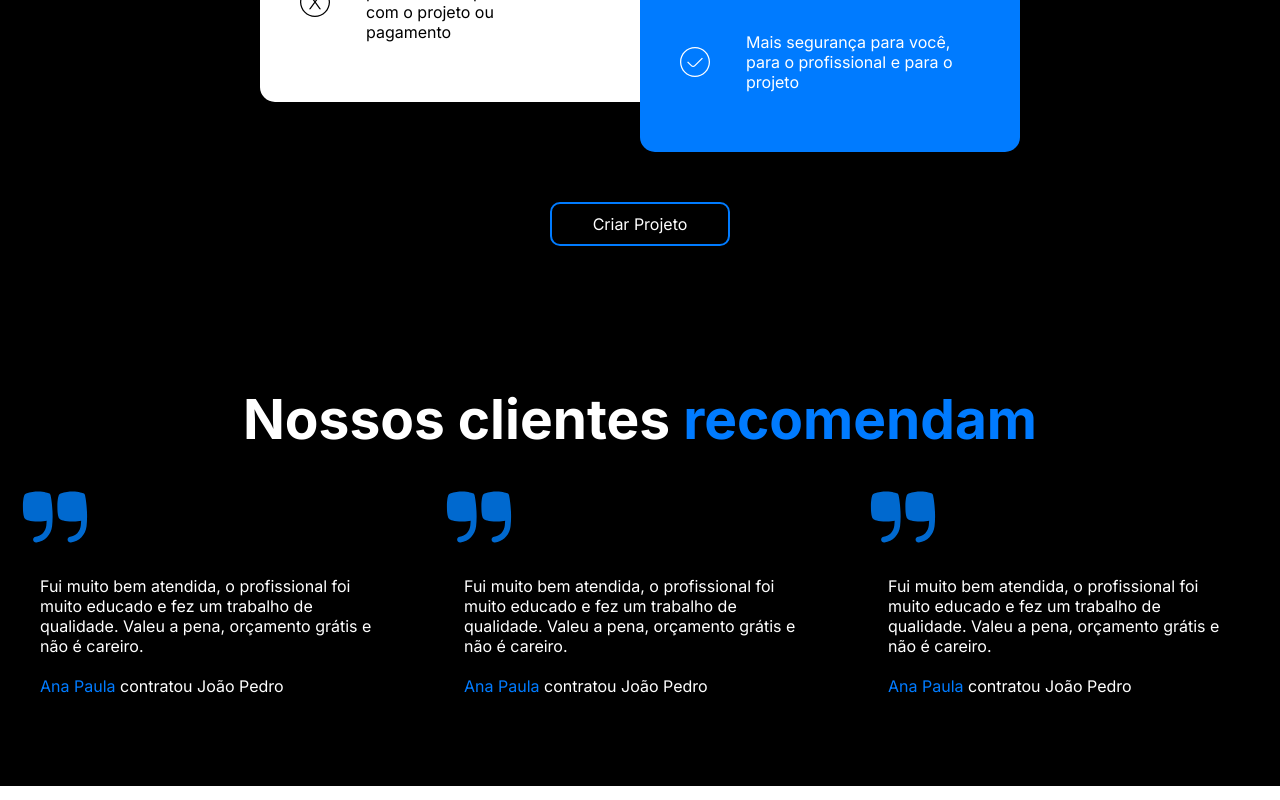
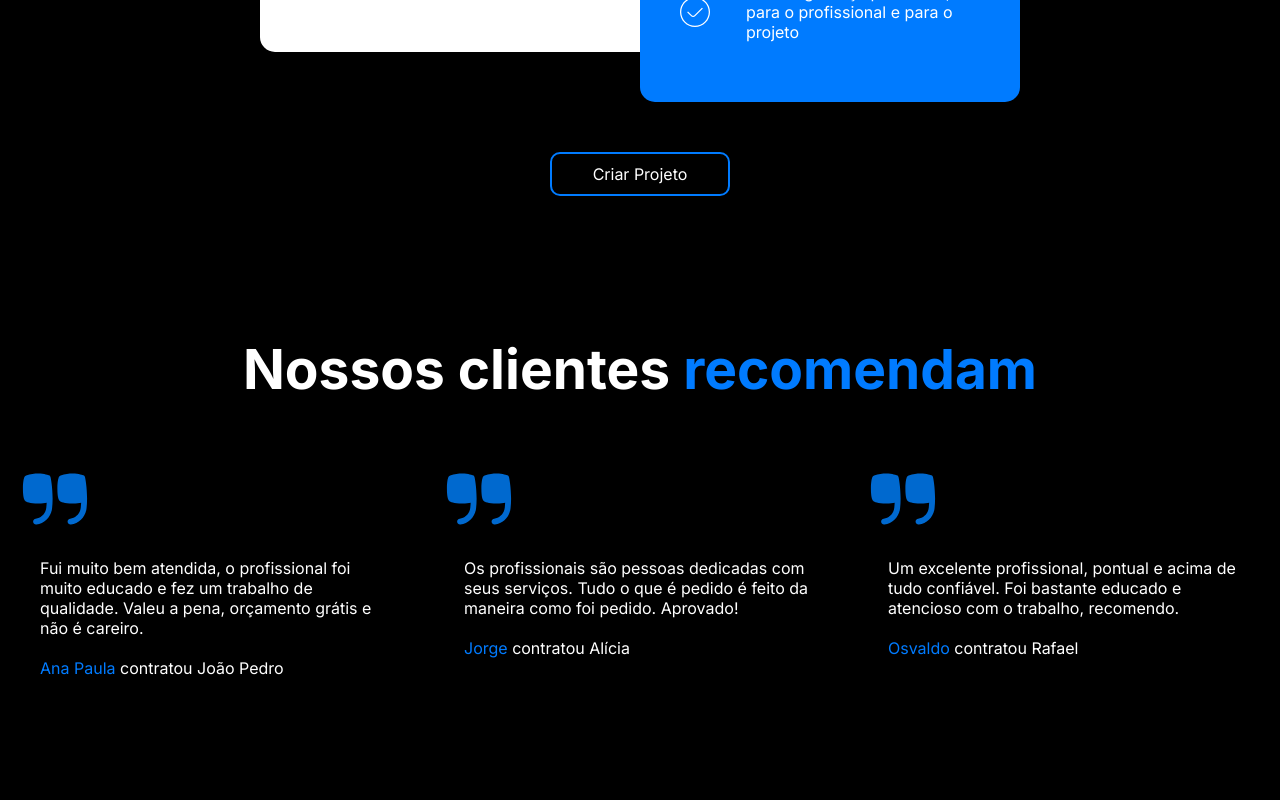
Before and after one commit to rafaelpequino/up-find, a React (Create React App) app: page /upfinder in a window 1280 px wide. Shown: the part 2538-3338 px from the top of the page. Built offline with nearby package versions, Linux system fonts and the light colour scheme.

Commit message:
Cria e ajusta componente ItemDepoiments

```diff
--- a/src/components/Depoiments/index.js
+++ b/src/components/Depoiments/index.js
@@ -1,12 +1,12 @@
 import styled from "styled-components";
+import { Title } from "../Title";
+import ItemDepoiment from "../ItemDepoiment";
 import { Paragraph } from "../Paragraph";
-import { Title } from "../Title";
 
 const DepoimentsContainer = styled.section`
     width: 100%;
     padding: 70px 20px;
     background-color: var(--color-black);
-
 `
 
 const ListDepoiments = styled.div`
@@ -16,37 +16,43 @@ const ListDepoiments = styled.div`
     display: grid;
     grid-template-columns: repeat(3, 1fr);
     gap: 64px 32px;
+    padding: 32px 0;
 
     @media (max-width: 768px) {
         grid-template-columns: repeat(1, 1fr);
     }
 `
 
-const IconMarks = styled.img`
-    width: 70px;
-    filter: invert(30%) sepia(99%) saturate(7493%) hue-rotate(200deg) brightness(103%) contrast(102%);
-`
+const depoimentsList = [
+    {
+        text: 'Fui muito bem atendida, o profissional foi muito educado e fez um trabalho de qualidade. Valeu a pena, orçamento grátis e não é careiro.',
+        name: 'Ana Paula',
+        desc: 'contratou João Pedro'
+    },
+    {
+        text: 'Os profissionais são pessoas dedicadas com seus serviços. Tudo o que é pedido é feito da maneira como foi pedido. Aprovado!',
+        name: 'Jorge',
+        desc: 'contratou Alícia'
+    },
+    {
+        text: 'Um excelente profissional, pontual e acima de tudo confiável. Foi bastante educado e atencioso com o trabalho, recomendo.',
+        name: 'Osvaldo',
+        desc: 'contratou Rafael'
+    }
+];
+
 
 const Depoiments = () => {
     return (
         <DepoimentsContainer>
             <Title color="var(--color-white)" spanColor="var(--color-sky-1)">Nossos clientes <span>recomendam</span></Title>
             <ListDepoiments>
-                <div>
-                    <IconMarks src="/img/icons/marks.svg" />
-                    <Paragraph color="var(--color-white)">Fui muito bem atendida, o profissional foi muito educado e fez um trabalho de qualidade. Valeu a pena, orçamento grátis e não é careiro.</Paragraph>
-                    <Paragraph color="var(--color-white)" colorSpan="var(--color-sky-1)"><span>Ana Paula</span> contratou João Pedro</Paragraph>
-                </div>
-                <div>
-                    <IconMarks src="/img/icons/marks.svg" />
-                    <Paragraph color="var(--color-white)">Fui muito bem atendida, o profissional foi muito educado e fez um trabalho de qualidade. Valeu a pena, orçamento grátis e não é careiro.</Paragraph>
-                    <Paragraph color="var(--color-white)" colorSpan="var(--color-sky-1)"><span>Ana Paula</span> contratou João Pedro</Paragraph>
-                </div>
-                <div>
-                    <IconMarks src="/img/icons/marks.svg" />
-                    <Paragraph color="var(--color-white)">Fui muito bem atendida, o profissional foi muito educado e fez um trabalho de qualidade. Valeu a pena, orçamento grátis e não é careiro.</Paragraph>
-                    <Paragraph color="var(--color-white)" colorSpan="var(--color-sky-1)"><span>Ana Paula</span> contratou João Pedro</Paragraph>
-                </div>
+                {depoimentsList.map(depoiment => (
+                    <ItemDepoiment>
+                        <Paragraph color="var(--color-white)">{depoiment.text}</Paragraph>
+                        <Paragraph color="var(--color-white)" colorSpan="var(--color-sky-1)"><span>{ depoiment.name }</span> {depoiment.desc}</Paragraph>
+                    </ItemDepoiment>)
+                )}
             </ListDepoiments>
         </DepoimentsContainer>
     )
--- /dev/null
+++ b/src/components/ItemDepoiment/index.js
@@ -0,0 +1,18 @@
+import styled from "styled-components"
+import { Paragraph } from "../Paragraph";
+
+const IconMarks = styled.img`
+    width: 70px;
+    filter: invert(30%) sepia(99%) saturate(7493%) hue-rotate(200deg) brightness(103%) contrast(102%);
+`
+
+const ItemDepoiment = ({ children }) => {
+    return (
+        <div>
+            <IconMarks src="/img/icons/marks.svg" />
+            { children }
+        </div>
+    )
+}
+
+export default ItemDepoiment
--- a/src/components/Process/index.js
+++ b/src/components/Process/index.js
@@ -36,7 +36,7 @@ const ProcessContainer = styled.section`
 const StepByStep = styled.div`
     width: 100%;
     max-width: 800px;
-    margin: 40px auto;
+    margin: auto;
     position: relative;
 `
 
```
